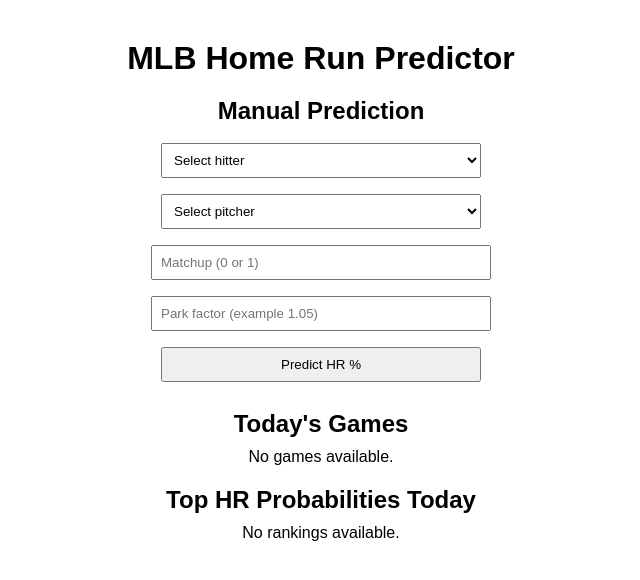
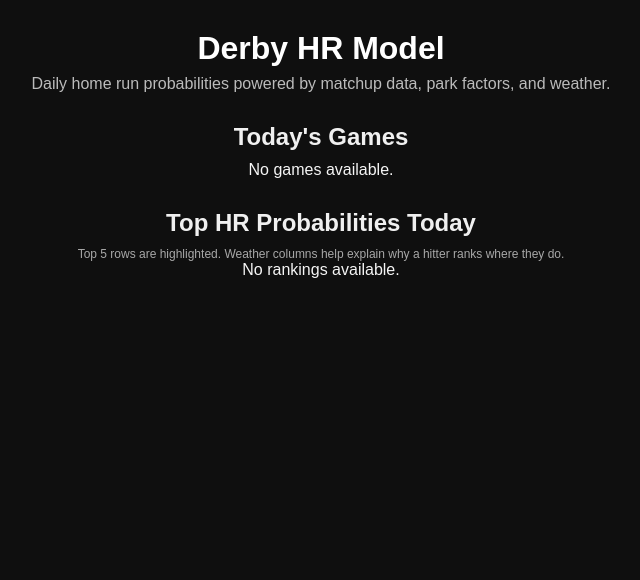
Before and after one commit to royalss-code/Derby, a Flask app: template templates/index.html in a window 1280 px wide. Shown: the top 580 px of the page, without its empty margins (319-959 px from the left). Run offline with Flask 3, Linux system fonts and the light colour scheme; the template is opened without the code that fills it, so the values that code supplies are empty; parts of the project's set-up code (start-up, migrations or seed data) failed here and were passed over.

Commit message:
Add files via upload

```diff
--- a/app.py
+++ b/app.py
@@ -1,7 +1,8 @@
-from flask import Flask, render_template, request
+from flask import Flask, render_template
 import pickle
 import os
 import pandas as pd
+
 from mlb_data import get_player_stats, get_pitcher_stats
 from today_games import get_today_games
 from live_rosters import get_team_roster
@@ -172,9 +173,8 @@ def build_features(player_stats, pitcher_stats, park_factor=1.0, weather=None):
     ]]
 
 
-@app.route("/", methods=["GET", "POST"])
+@app.route("/", methods=["GET"])
 def home():
-    prediction = None
     error = None
     rankings = []
 
@@ -186,19 +186,15 @@ def home():
 
     players, pitchers = load_names()
 
-    selected_player = ""
-    selected_pitcher = ""
-    selected_matchup = ""
-    selected_park_factor = ""
-
     try:
         for game in games:
             home_park_factor = PARK_FACTOR_MAP.get(game["home_team"], 1.00)
+            game_hour = int(game.get("game_hour", 19))
 
             try:
                 game_weather = get_live_game_weather(
                     home_team=game["home_team"],
-                    target_hour_local=19
+                    target_hour_local=game_hour
                 )
             except Exception:
                 game_weather = {
@@ -243,7 +239,8 @@ def home():
                             "wind_out_mph": round(game_weather["wind_out_mph"], 1),
                             "weather_factor": round(game_weather["weather_factor"], 3)
                         })
-                    except Exception:
+                    except Exception as e:
+                        print(f"Skipping hitter {hitter}: {e}")
                         continue
 
             if game["away_pitcher"] != "TBD":
@@ -280,7 +277,8 @@ def home():
                             "wind_out_mph": round(game_weather["wind_out_mph"], 1),
                             "weather_factor": round(game_weather["weather_factor"], 3)
                         })
-                    except Exception:
+                    except Exception as e:
+                        print(f"Skipping hitter {hitter}: {e}")
                         continue
 
         rankings = sorted(rankings, key=lambda x: x["probability"], reverse=True)
@@ -289,57 +287,13 @@ def home():
         if not error:
             error = f"Could not build rankings: {str(e)}"
 
-    if request.method == "POST":
-        try:
-            selected_player = request.form["player_name"]
-            selected_pitcher = request.form["pitcher_name"]
-            selected_matchup = request.form["matchup"]
-            selected_park_factor = request.form["park_factor"]
-
-            park_factor = float(selected_park_factor)
-
-            player_stats = get_player_stats(selected_player)
-            pitcher_stats = get_pitcher_stats(selected_pitcher)
-
-            if not player_stats:
-                error = f"Player '{selected_player}' not found."
-            elif not pitcher_stats:
-                error = f"Pitcher '{selected_pitcher}' not found."
-            else:
-                # Manual tool fallback weather
-                manual_weather = {
-                    "temperature_f": 70.0,
-                    "wind_speed_mph": 8.0,
-                    "wind_out_mph": 0.0,
-                    "humidity_pct": 50.0,
-                    "weather_factor": 1.0
-                }
-
-                features = build_features(
-                    player_stats=player_stats,
-                    pitcher_stats=pitcher_stats,
-                    park_factor=park_factor,
-                    weather=manual_weather
-                )
-
-                prob = model.predict_proba(features)[0][1]
-                prediction = f"{prob:.2%}"
-
-        except Exception as e:
-            error = f"Error: {str(e)}"
-
     return render_template(
         "index.html",
-        prediction=prediction,
         error=error,
         games=games,
         players=players,
         pitchers=pitchers,
-        rankings=rankings,
-        selected_player=selected_player,
-        selected_pitcher=selected_pitcher,
-        selected_matchup=selected_matchup,
-        selected_park_factor=selected_park_factor
+        rankings=rankings
     )
 
 
--- a/templates/index.html
+++ b/templates/index.html
@@ -1,102 +1,93 @@
 <!DOCTYPE html>
 <html>
 <head>
-    <title>MLB HR Predictor</title>
+    <title>Derby HR Model</title>
     <style>
         body {
             font-family: Arial, sans-serif;
             text-align: center;
-            margin: 40px;
+            margin: 30px;
+            background-color: #0f0f0f;
+            color: #f5f5f5;
         }
 
-        select, input, button {
-            margin: 8px;
-            padding: 8px;
-            width: 320px;
+        h1 {
+            margin-bottom: 8px;
+            color: #ffffff;
         }
 
-        .result {
-            margin-top: 20px;
-            font-size: 22px;
-            font-weight: bold;
+        h2 {
+            margin-top: 30px;
+            margin-bottom: 10px;
+            color: #f0f0f0;
+        }
+
+        .subtitle {
+            color: #bbbbbb;
+            margin-bottom: 20px;
         }
 
         .error {
             margin-top: 20px;
-            color: red;
+            color: #ff6b6b;
             font-weight: bold;
         }
 
         table {
             margin: 20px auto;
             border-collapse: collapse;
-            width: 95%;
+            width: 97%;
+            background-color: #181818;
         }
 
         th, td {
-            padding: 8px;
-            border: 1px solid #ccc;
+            padding: 10px 8px;
+            border: 1px solid #333;
+            font-size: 14px;
         }
 
-        h1, h2 {
-            margin-bottom: 10px;
+        th {
+            background-color: #222;
+            color: #fff;
+        }
+
+        tr:nth-child(even) {
+            background-color: #141414;
+        }
+
+        tr:hover {
+            background-color: #202020;
+        }
+
+        .top5 {
+            background-color: #1f3b22 !important;
+            font-weight: bold;
+        }
+
+        .weather-good {
+            color: #7CFC98;
+            font-weight: bold;
+        }
+
+        .weather-neutral {
+            color: #f5f5f5;
+        }
+
+        .weather-bad {
+            color: #ff8a8a;
+            font-weight: bold;
+        }
+
+        .small-note {
+            font-size: 12px;
+            color: #a8a8a8;
+            margin-top: 8px;
         }
     </style>
 </head>
 <body>
-    <h1>MLB Home Run Predictor</h1>
-
-    <h2>Manual Prediction</h2>
-
-    <form method="POST">
-        <div>
-            <select name="player_name" required>
-                <option value="">Select hitter</option>
-                {% for player in players %}
-                    <option value="{{ player }}" {% if player == selected_player %}selected{% endif %}>
-                        {{ player }}
-                    </option>
-                {% endfor %}
-            </select>
-        </div>
-
-        <div>
-            <select name="pitcher_name" required>
-                <option value="">Select pitcher</option>
-                {% for pitcher in pitchers %}
-                    <option value="{{ pitcher }}" {% if pitcher == selected_pitcher %}selected{% endif %}>
-                        {{ pitcher }}
-                    </option>
-                {% endfor %}
-            </select>
-        </div>
-
-        <div>
-            <input
-                name="matchup"
-                placeholder="Matchup (0 or 1)"
-                value="{{ selected_matchup }}"
-                required
-            >
-        </div>
-
-        <div>
-            <input
-                name="park_factor"
-                placeholder="Park factor (example 1.05)"
-                value="{{ selected_park_factor }}"
-                required
-            >
-        </div>
-
-        <div>
-            <button type="submit">Predict HR %</button>
-        </div>
-    </form>
-
-    {% if prediction %}
-        <div class="result">HR Probability: {{ prediction }}</div>
-    {% endif %}
+    <h1>Derby HR Model</h1>
+    <div class="subtitle">Daily home run probabilities powered by matchup data, park factors, and weather.</div>
 
     {% if error %}
         <div class="error">{{ error }}</div>
@@ -124,6 +115,7 @@
     {% endif %}
 
     <h2>Top HR Probabilities Today</h2>
+    <div class="small-note">Top 5 rows are highlighted. Weather columns help explain why a hitter ranks where they do.</div>
 
     {% if rankings %}
     <table>
@@ -135,9 +127,12 @@
             <th>Opposing Pitcher</th>
             <th>HR %</th>
             <th>Implied Odds</th>
+            <th>Temp (°F)</th>
+            <th>Wind Out (mph)</th>
+            <th>Weather Factor</th>
         </tr>
         {% for row in rankings %}
-        <tr>
+        <tr class="{% if loop.index <= 5 %}top5{% endif %}">
             <td>{{ loop.index }}</td>
             <td>{{ row.player }}</td>
             <td>{{ row.team }}</td>
@@ -145,6 +140,19 @@
             <td>{{ row.opposing_pitcher }}</td>
             <td>{{ row.probability_pct }}</td>
             <td>{{ row.implied_odds }}</td>
+            <td>{{ row.temp }}</td>
+            <td>{{ row.wind_out_mph }}</td>
+            <td class="
+                {% if row.weather_factor >= 1.05 %}
+                    weather-good
+                {% elif row.weather_factor <= 0.97 %}
+                    weather-bad
+                {% else %}
+                    weather-neutral
+                {% endif %}
+            ">
+                {{ row.weather_factor }}
+            </td>
         </tr>
         {% endfor %}
     </table>
```
Also changed, not shown: today_games.py (+26 -1 lines).
